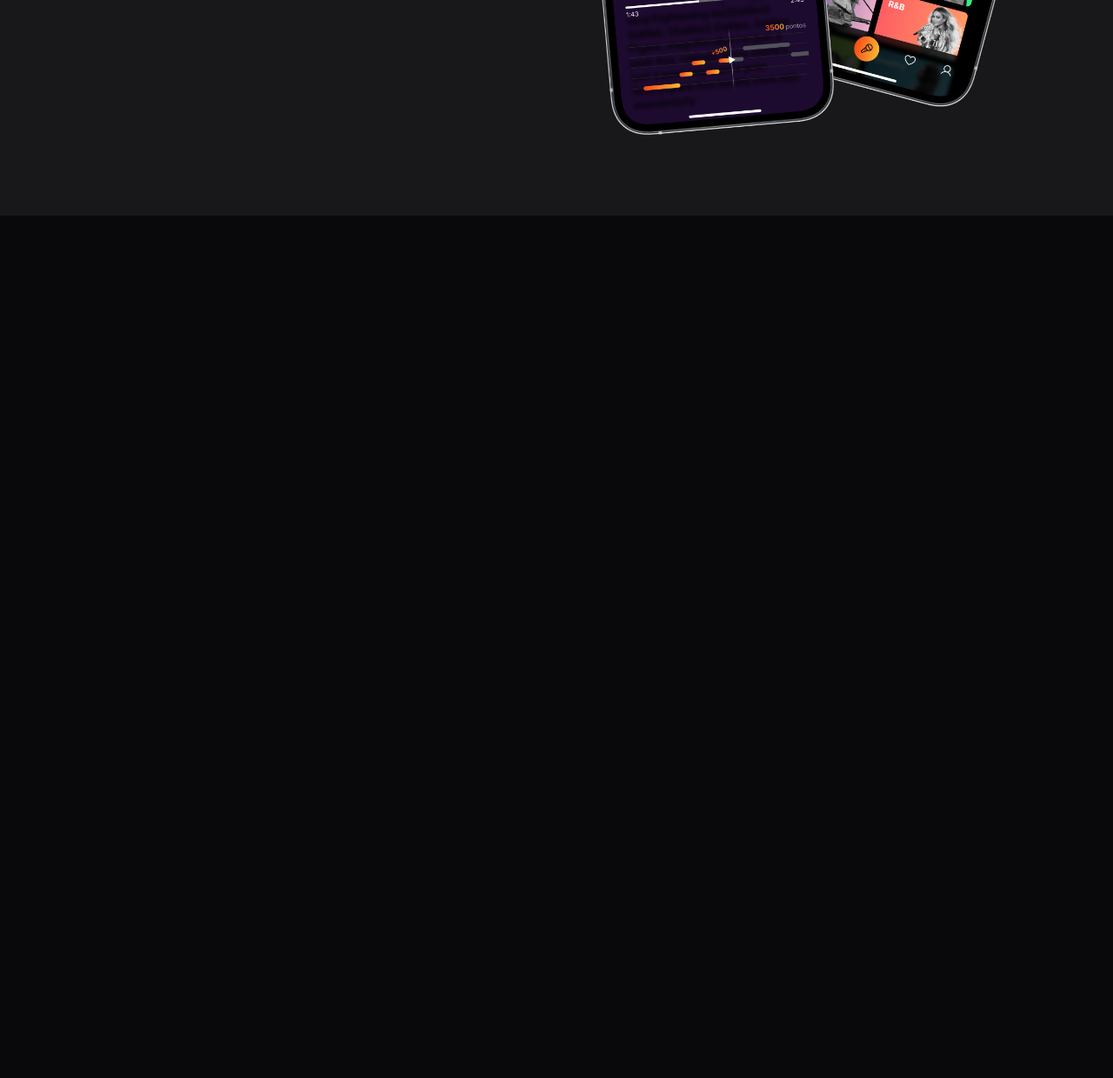
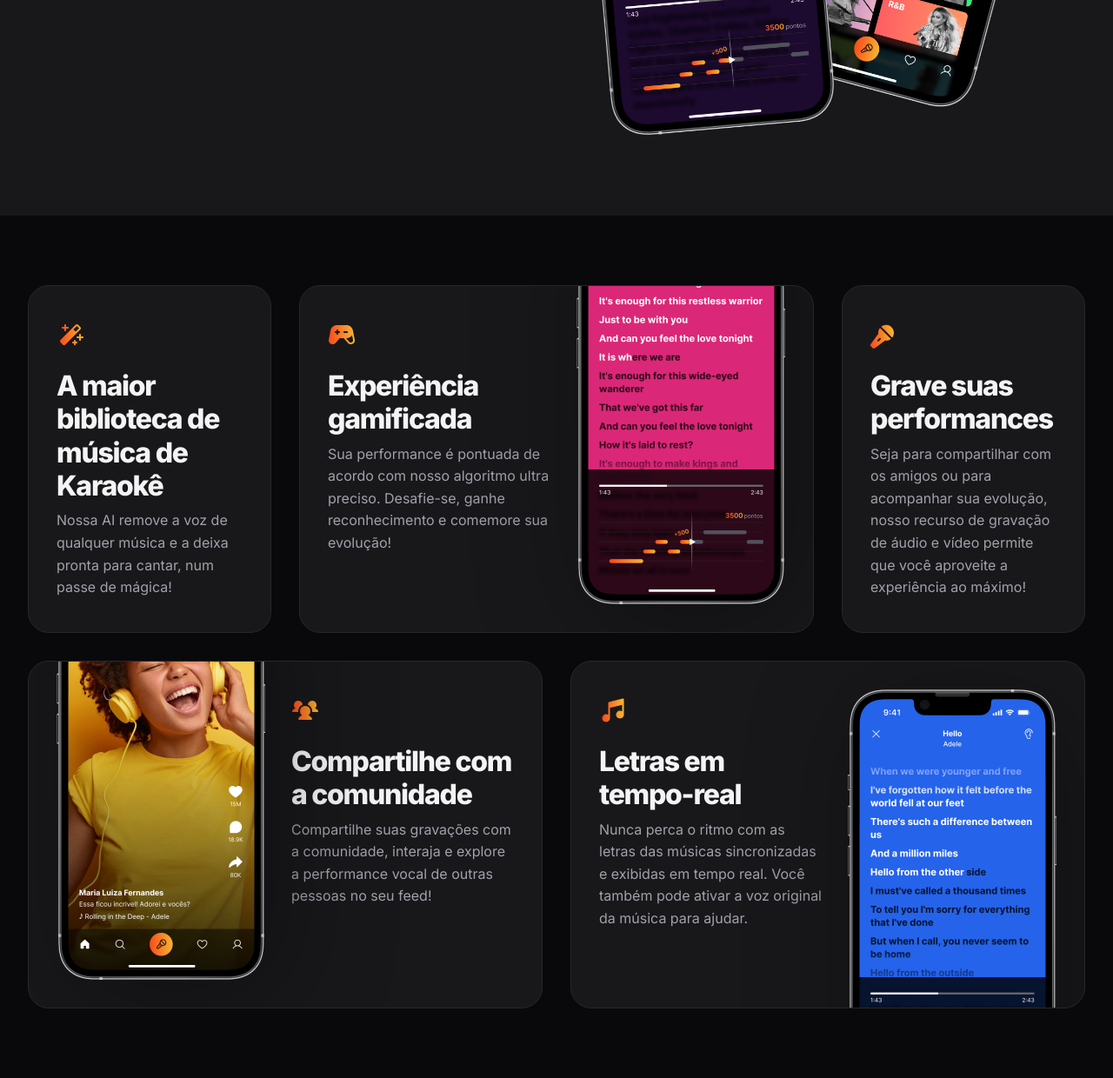
Before and after one commit to wellmota/zingen-landingpage, a plain HTML site: page index.html in a window 1280 px wide. Shown: the part 1411-2651 px from the top of the page at 87% size. Before the commit the page ends 1659 px from the top, so only its background shows below. Drawn offline with Linux system fonts and the light colour scheme.

Commit message:
Update header layout, add button styles, and import new CSS files

```diff
--- a/index.html
+++ b/index.html
@@ -47,11 +47,14 @@
       <div>
         <header>
           <strong>Conheça o app</strong>
-          <h2>O aplicativo perfeito para aprender a cantar<h2/>
+          <h2>O aplicativo perfeito para aprender a cantar
+            <h2 />
         </header>
-        <p>Nosso algoritmo de Inteligência Artificial permite remover a voz original e manter as melodias das músicas. Dessa forma,
-        temos o maior repertório musical para Karaokê! Além disso, ao cantar, sua voz e afinação é comparada pelo algoritmo
-        permitindo uma avaliação precisa da sua performance te ajudando a melhorar seu canto.</p>
+        <p>Nosso algoritmo de Inteligência Artificial permite remover a voz original e manter as melodias das músicas.
+          Dessa forma,
+          temos o maior repertório musical para Karaokê! Além disso, ao cantar, sua voz e afinação é comparada pelo
+          algoritmo
+          permitindo uma avaliação precisa da sua performance te ajudando a melhorar seu canto.</p>
       </div>
       <div>
         <img class="desktop-only" src="/assets/images/App mockups.png" alt="">
@@ -59,6 +62,52 @@
     </div>
   </section>
 
+  <section id="features">
+    <div class="cards container py-xl grid gap-1.5">
+      <div class="card py-lg px-lg">
+        <img src="assets/icons/MagicWand.svg" alt="">
+        <h3>A maior biblioteca de música de Karaokê</h3>
+        <p>Nossa AI remove a voz de qualquer música e a deixa pronta para cantar, num passe de mágica!</p>
+      </div>
+      <div class="card py-lg px-lg">
+        <div>
+          <img src="assets/icons/GameController.svg" alt="">
+          <h3>Experiência gamificada</h3>
+          <p>Sua performance é pontuada de acordo com nosso algoritmo ultra preciso. Desafie-se, ganhe reconhecimento e
+            comemore
+            sua
+            evolução!</p>
+        </div>
+        <img src="assets/images/Tela 2.png" alt="" class="desktop-only">
+      </div>
+      <div class="card py-lg px-lg">
+        <img src="assets/icons/MicrophoneStage.svg" alt="">
+        <h3>Grave suas performances</h3>
+        <p>Seja para compartilhar com os amigos ou para acompanhar sua evolução, nosso recurso de gravação de áudio e
+          vídeo permite que você aproveite a experiência ao máximo!</p>
+      </div>
+      <div class="card py-lg px-lg">
+        <div>
+          <img src="assets/icons/UsersThree.svg" alt="">
+          <h3>Compartilhe com a comunidade</h3>
+          <p>Compartilhe suas gravações com a comunidade, interaja e explore a performance vocal de outras pessoas no
+            seu feed!</p>
+        </div>
+        <img src="assets/images/Tela 1.png" alt="" class="desktop-only">
+      </div>
+      <div class="card py-lg px-lg">
+        <div>
+          <img src="assets/icons/MusicNotes.svg" alt="">
+          <h3>Letras em tempo-real</h3>
+          <p>Nunca perca o ritmo com as letras das músicas sincronizadas e exibidas em tempo real. Você também pode
+            ativar a voz
+            original da música para ajudar.</p>
+        </div>
+        <img src="assets/images/Tela 3.png" alt="" class="desktop-only">
+      </div>
+    </div>
+  </section>
+
 </body>
 
 </html>
--- /dev/null
+++ b/styles/cards.css
@@ -0,0 +1,8 @@
+.card {
+  background: var(--surface-color);
+  border: 1px solid var(--stroke-color);
+  border-radius: 1.5rem;
+  & h3 {
+    margin-top: 1rem;
+  }
+}
--- /dev/null
+++ b/styles/features.css
@@ -0,0 +1,68 @@
+#features {
+  & .cards {
+    grid-template-columns: 17.5rem 1fr 1fr 17.5rem;
+    grid-template-rows: 25rem 25rem;
+    gap: 2rem;
+  }
+
+  & .card {
+    position: relative;
+    overflow: hidden;
+    & img.desktop-only {
+      position: absolute;
+      max-width: 15rem;
+      filter: drop-shadow(1rem 1rem 4rem rgb(0 0 0 / 0.34));
+    }
+  }
+
+  & .card:nth-child(1) {
+    grid-column: 1 / 2;
+  }
+
+  & .card:nth-child(2) {
+    grid-column: 2/4;
+
+    & > div {
+      max-width: 16rem;
+    }
+
+    & .desktop-only {
+      bottom: 2rem;
+      right: 2rem;
+    }
+  }
+
+  & .card:nth-child(3) {
+    grid-column: 4 / 5;
+  }
+
+  & .card:nth-child(4) {
+    grid-column: 1 / 3;
+    grid-row: 2 / 3;
+
+    & > div {
+      max-width: 16rem;
+      margin-left: auto;
+    }
+
+    & .desktop-only {
+      bottom: 2rem;
+      left: 2rem;
+    }
+  }
+
+  & .card:nth-child(5) {
+    grid-column: 3 / 5;
+    grid-row: 2 / 3;
+
+    & > div {
+      max-width: 16rem;
+
+    }
+
+    & .desktop-only {
+      top: 2rem;
+      right: 2rem;
+    }
+  }
+}
--- a/styles/index.css
+++ b/styles/index.css
@@ -7,3 +7,5 @@
 @import url(hero.css);
 @import url(sections.css);
 @import url(about.css);
+@import url(cards.css);
+@import url(features.css) (width >= 80rem);
```
